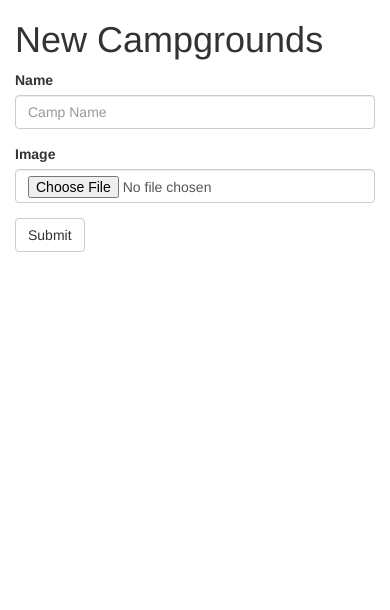
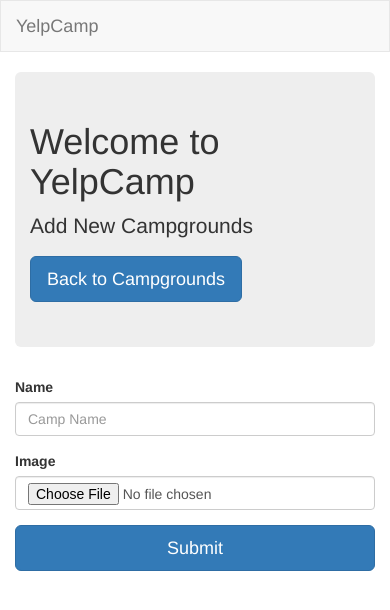
Before and after one commit to afalahi/WebDeveloperBootCamp, a Node server app: page /campgrounds/new in a window 390 px wide. Shown: the top 610 px of the page. Run offline with Node 20, Linux system fonts and the light colour scheme; some libraries are stand-ins or nearby versions.

Commit message:
added styles and modules to yelpcamp

```diff
--- a/IntroToNode/YelpCamp/app.js
+++ b/IntroToNode/YelpCamp/app.js
@@ -1,9 +1,11 @@
-var express = require('express');
-var path = require('path');
-var favicon = require('serve-favicon');
-var logger = require('morgan');
-var cookieParser = require('cookie-parser');
-var bodyParser = require('body-parser');
+/* jshint esversion:6 */
+const express = require('express');
+const path = require('path');
+const favicon = require('serve-favicon');
+const logger = require('morgan');
+const cookieParser = require('cookie-parser');
+const bodyParser = require('body-parser');
+const fileUpload = require('express-fileupload');
 
 var landing = require('./routes/landing');
 var users = require('./routes/users');
@@ -26,6 +28,7 @@ app.use(express.static(path.join(__dirname, '/public')));
 app.use('/js', express.static(__dirname + '/node_modules/bootstrap/dist/js')); // redirect bootstrap JS
 app.use('/js/lib', express.static(__dirname + '/node_modules/jquery/dist')); // redirect JS jQuery
 app.use('/css', express.static(__dirname + '/node_modules/bootstrap/dist/css')); // redirect css bootstrap
+app.use(fileUpload());
 
 //Routes
 app.use('/', landing);
--- a/IntroToNode/YelpCamp/package.json
+++ b/IntroToNode/YelpCamp/package.json
@@ -15,6 +15,7 @@
     "debug": "~2.6.9",
     "ejs": "~2.5.7",
     "express": "~4.15.5",
+    "express-fileupload": "^0.3.0",
     "jquery": "^3.2.1",
     "morgan": "~1.9.0",
     "serve-favicon": "~2.4.5"
--- a/IntroToNode/YelpCamp/routes/new.js
+++ b/IntroToNode/YelpCamp/routes/new.js
@@ -2,7 +2,13 @@ var express = require('express');
 var router = express.Router();
 
 router.get("/", function(req, res, next){
-    res.render("newCampgrounds", {title:'New Camp'});
+    res.render("newCampgrounds",
+    {
+        title:'New Camp',
+        caption:'Add New Campgrounds',
+        link: '/campgrounds',
+        linkCaption: 'Back to Campgrounds'
+    });
 });
 
 module.exports = router;
--- a/IntroToNode/YelpCamp/views/landing.ejs
+++ b/IntroToNode/YelpCamp/views/landing.ejs
@@ -1,4 +1,3 @@
 <% include layouts/header %>
-  <h1>Landing page</h1>
-  <a href="/campgrounds">View Campgrounds</a>
+
 <% include layouts/footer %>
--- a/IntroToNode/YelpCamp/views/layouts/footer.ejs
+++ b/IntroToNode/YelpCamp/views/layouts/footer.ejs
@@ -1,2 +1,3 @@
+        </div>
     </body>
 </html>
--- a/IntroToNode/YelpCamp/views/layouts/header.ejs
+++ b/IntroToNode/YelpCamp/views/layouts/header.ejs
@@ -7,3 +7,25 @@
     <script src="/js/bootstrap.min.js"></script>
   </head>
   <body>
+    <nav class="navbar navbar-default">
+        <div class="container-fluid">
+          <div class="navbar-header">
+            <a href="/" class="navbar-brand">YelpCamp</a>
+          </div>
+          <div class="collapse navbar-collapse">
+              <ul class="nav navbar-nav navbar-right">
+                <li><a href="/">Login</a></li>
+                <li><a href="/">Sign up</a></li>
+                <li><a href="/">Logout</a></li>
+              </ul>
+          </div>
+        </div>
+      </nav>
+      <div class="container">
+          <header class="jumbotron">
+              <h1>Welcome to YelpCamp</h1>
+              <p><%= caption %></p>
+              <p>
+                  <a href="<%= link %>" class="btn btn-primary btn-lg"><%= linkCaption %></a>
+              </p>
+          </header>
--- a/IntroToNode/YelpCamp/views/newCampgrounds.ejs
+++ b/IntroToNode/YelpCamp/views/newCampgrounds.ejs
@@ -1,20 +1,19 @@
 <% include layouts/header %>
-    <div class="container">
-        <h1>New Campgrounds</h1>
         <div class="row">
-            <div class="col-md-12">
-                <form class="form-inline" action="/campgrounds" method="post" encType="multipart/form-data">
+            <div class="col-md-4 col-md-offset-4">
+                <form class="form" action="/campgrounds" method="post" encType="multipart/form-data">
                     <div class="form-group">
-                        <label for="camp-name">Name</label>
-                        <input type="text" class="form-control" id="camp-name" placeholder="Camp Name" name="camp-name">
+                        <label for="campName">Name</label>
+                        <input type="text" class="form-control" id="campName" placeholder="Camp Name" name="campName">
                     </div>
                     <div class="form-group">
-                        <label for="camp-image">Image</label>
-                        <input type="file" class="form-control" id="camp-image" placeholder="Upload Image" name="camp-image">
+                        <label for="campImage">Image</label>
+                        <input type="file" class="form-control" id="campImage" name="campImage">
                     </div>
-                    <button type="submit" class="btn btn-default">Submit</button>
+                    <div class="form-group">
+                        <button type="submit" class="btn btn-lg btn-primary btn-block">Submit</button>
+                    </div>
                 </form>
             </div>
         </div>
-    </div>
 <% include layouts/footer %>
```
Also changed, not shown: IntroToNode/YelpCamp/routes/campgrounds.js (+42 -6 lines), IntroToNode/YelpCamp/routes/landing.js (+7 -1 lines), IntroToNode/YelpCamp/views/campgrounds.ejs (+7 -6 lines), IntroToNode/YelpCamp/public/images/WheatonCamp.jpeg (added), 1 other file.
